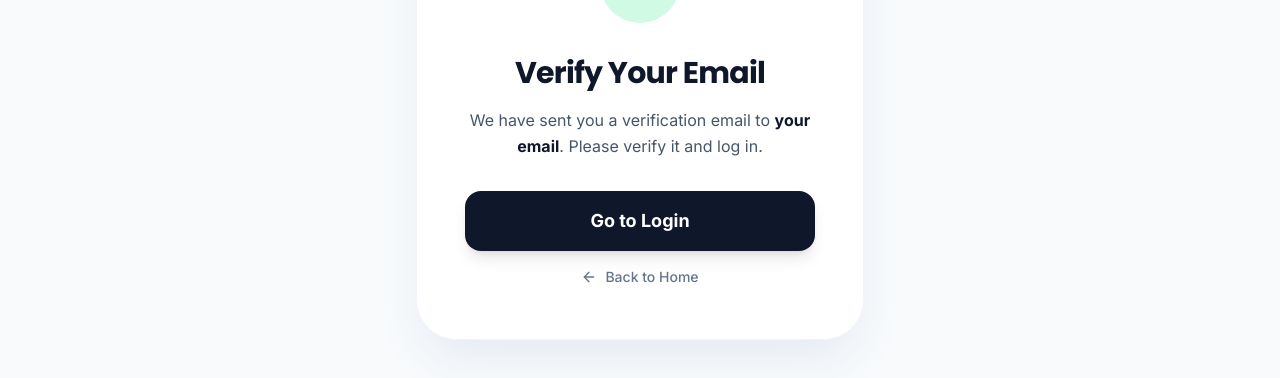
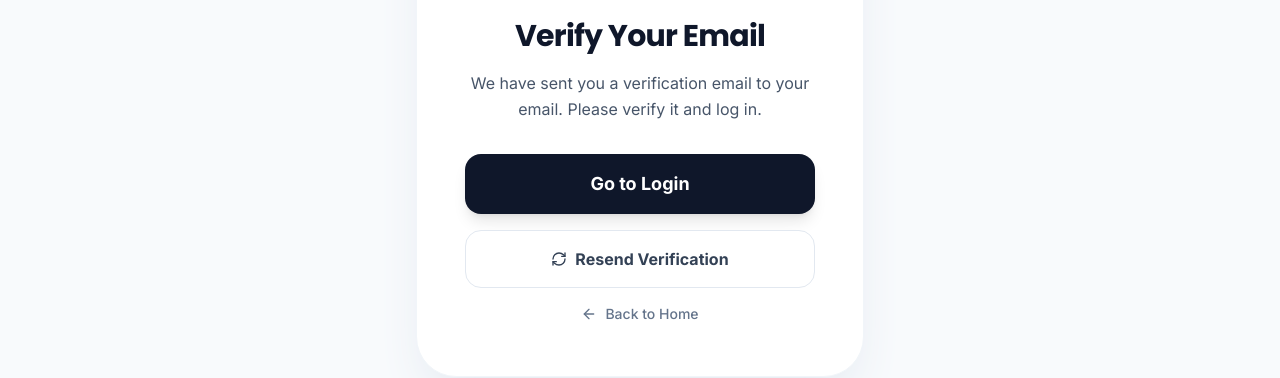
Before and after one commit to srinivas191206/Edu-Alt-Tech-website, a React (Vite) app: page /#/verify in a window 1280 px wide. Shown: the part 299-677 px from the top of the page. Built offline with nearby package versions, Linux system fonts and the light colour scheme; no server answers.

Commit message:
Implement Firebase Auth and Google Sheets enrollment integration

```diff
--- a/pages/Enroll.tsx
+++ b/pages/Enroll.tsx
@@ -14,18 +14,36 @@ const Enroll: React.FC = () => {
     goal: ''
   });
 
-  const handleSubmit = (e: React.FormEvent) => {
+  const handleSubmit = async (e: React.FormEvent) => {
     e.preventDefault();
     setIsSubmitting(true);
 
-    // Simulation of submission
-    setTimeout(() => {
+    try {
+      // Replace this URL with your Google Apps Script Web App URL
+      const SCRIPT_URL = 'YOUR_GOOGLE_APPS_SCRIPT_URL_HERE';
+
+      const response = await fetch(SCRIPT_URL, {
+        method: 'POST',
+        mode: 'no-cors', // Google Apps Script requires no-cors for simple POST
+        cache: 'no-cache',
+        headers: {
+          'Content-Type': 'application/json',
+        },
+        body: JSON.stringify(formData),
+      });
+
       setIsSubmitting(false);
       setIsDone(true);
 
-      // We open the form in a new tab so the user can easily "come back" to this app
-      window.open(LINKS.enroll, '_blank');
-    }, 1500);
+      // Delay opening the form to ensure user sees the "Step 1 Complete" message
+      setTimeout(() => {
+        window.open(LINKS.enroll, '_blank');
+      }, 2000);
+    } catch (error) {
+      console.error('Error submitting form:', error);
+      alert('There was an error submitting your enrollment. Please try again.');
+      setIsSubmitting(false);
+    }
   };
 
   if (isDone) {
@@ -60,10 +78,10 @@ const Enroll: React.FC = () => {
           </div>
 
           <div className="pt-8">
-             <p className="text-xs text-slate-400 uppercase tracking-widest font-bold mb-3">Redirect Progress</p>
-             <div className="w-full max-w-xs mx-auto bg-slate-100 h-1.5 rounded-full overflow-hidden">
-                <div className="bg-emerald-500 h-full animate-[loading_2s_ease-in-out_forwards]"></div>
-             </div>
+            <p className="text-xs text-slate-400 uppercase tracking-widest font-bold mb-3">Redirect Progress</p>
+            <div className="w-full max-w-xs mx-auto bg-slate-100 h-1.5 rounded-full overflow-hidden">
+              <div className="bg-emerald-500 h-full animate-[loading_2s_ease-in-out_forwards]"></div>
+            </div>
           </div>
           <style>{`
             @keyframes loading {
@@ -115,7 +133,7 @@ const Enroll: React.FC = () => {
                   placeholder="Enter your full name"
                   className="w-full px-5 py-4 bg-slate-50 rounded-2xl border border-slate-200 focus:border-[#90EE90] focus:ring-4 focus:ring-emerald-100 outline-none transition-all"
                   value={formData.name}
-                  onChange={e => setFormData({...formData, name: e.target.value})}
+                  onChange={e => setFormData({ ...formData, name: e.target.value })}
                 />
               </div>
               <div>
@@ -126,7 +144,7 @@ const Enroll: React.FC = () => {
                   placeholder="name@example.com"
                   className="w-full px-5 py-4 bg-slate-50 rounded-2xl border border-slate-200 focus:border-[#90EE90] focus:ring-4 focus:ring-emerald-100 outline-none transition-all"
                   value={formData.email}
-                  onChange={e => setFormData({...formData, email: e.target.value})}
+                  onChange={e => setFormData({ ...formData, email: e.target.value })}
                 />
               </div>
               <div>
@@ -137,7 +155,7 @@ const Enroll: React.FC = () => {
                   placeholder="+91 XXXXX XXXXX"
                   className="w-full px-5 py-4 bg-slate-50 rounded-2xl border border-slate-200 focus:border-[#90EE90] focus:ring-4 focus:ring-emerald-100 outline-none transition-all"
                   value={formData.phone}
-                  onChange={e => setFormData({...formData, phone: e.target.value})}
+                  onChange={e => setFormData({ ...formData, phone: e.target.value })}
                 />
               </div>
               <div>
@@ -147,7 +165,7 @@ const Enroll: React.FC = () => {
                   placeholder="What is your biggest execution hurdle?"
                   className="w-full px-5 py-4 bg-slate-50 rounded-2xl border border-slate-200 focus:border-[#90EE90] focus:ring-4 focus:ring-emerald-100 outline-none transition-all h-32 resize-none"
                   value={formData.goal}
-                  onChange={e => setFormData({...formData, goal: e.target.value})}
+                  onChange={e => setFormData({ ...formData, goal: e.target.value })}
                 />
               </div>
             </div>
--- a/pages/Verification.tsx
+++ b/pages/Verification.tsx
@@ -1,25 +1,59 @@
-
-import React from 'react';
+import React, { useState } from 'react';
 import { Link, useLocation } from 'react-router-dom';
-import { Mail, ArrowLeft, CheckCircle2 } from 'lucide-react';
+import { Mail, ArrowLeft, CheckCircle2, Loader2, RefreshCw } from 'lucide-react';
+import { sendEmailVerification } from 'firebase/auth';
+import { auth } from '../lib/firebase';
 
 const Verification: React.FC = () => {
   const location = useLocation();
   const queryParams = new URLSearchParams(location.search);
   const email = queryParams.get('email') || 'your email';
+  const [loading, setLoading] = useState(false);
+  const [sent, setSent] = useState(false);
+  const [error, setError] = useState('');
+
+  const handleResend = async () => {
+    if (!auth.currentUser) {
+      setError('You must be logged in to resend verification. Please try signing up again.');
+      return;
+    }
+
+    setLoading(true);
+    setError('');
+    try {
+      await sendEmailVerification(auth.currentUser);
+      setSent(true);
+    } catch (err: any) {
+      console.error(err);
+      setError('Failed to resend verification email. Please try again later.');
+    } finally {
+      setLoading(false);
+    }
+  };
 
   return (
     <div className="min-h-screen pt-32 pb-24 px-6 bg-slate-50 flex flex-col items-center justify-center">
       <div className="w-full max-w-md bg-white p-10 md:p-12 rounded-[2.5rem] shadow-2xl shadow-slate-200 border border-slate-100 text-center">
         <div className="w-20 h-20 bg-emerald-100 rounded-full flex items-center justify-center mx-auto mb-8">
-          <Mail className="w-10 h-10 text-emerald-600" />
+          {sent ? <CheckCircle2 className="w-10 h-10 text-emerald-600 animate-in zoom-in-50 duration-300" /> : <Mail className="w-10 h-10 text-emerald-600" />}
         </div>
 
-        <h1 className="text-3xl font-bold text-slate-900 mb-4 tracking-tight">Verify Your Email</h1>
+        <h1 className="text-3xl font-bold text-slate-900 mb-4 tracking-tight">
+          {sent ? 'Email Sent!' : 'Verify Your Email'}
+        </h1>
 
         <p className="text-slate-600 leading-relaxed mb-8">
-          We have sent you a verification email to <span className="font-bold text-slate-900">{email}</span>. Please verify it and log in.
+          {sent
+            ? `We've sent another verification email to ${email}. Please check your inbox (and spam folder).`
+            : `We have sent you a verification email to ${email}. Please verify it and log in.`
+          }
         </p>
+
+        {error && (
+          <div className="mb-6 p-4 bg-red-50 text-red-600 rounded-xl border border-red-100 text-sm font-medium">
+            {error}
+          </div>
+        )}
 
         <div className="space-y-4">
           <Link
@@ -28,6 +62,16 @@ const Verification: React.FC = () => {
           >
             Go to Login
           </Link>
+
+          {!sent && (
+            <button
+              onClick={handleResend}
+              disabled={loading}
+              className="w-full py-4 bg-white text-slate-700 font-bold rounded-2xl border border-slate-200 hover:bg-slate-50 transition-all flex items-center justify-center gap-2"
+            >
+              {loading ? <Loader2 className="w-5 h-5 animate-spin" /> : <><RefreshCw className="w-4 h-4" /> Resend Verification</>}
+            </button>
+          )}
 
           <Link
             to="/"
```
Also changed, not shown: pages/Login.tsx (line endings or trailing spaces), pages/Signup.tsx (line endings or trailing spaces).
